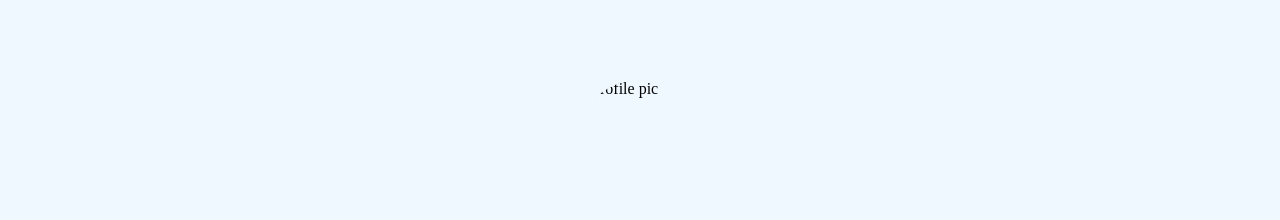
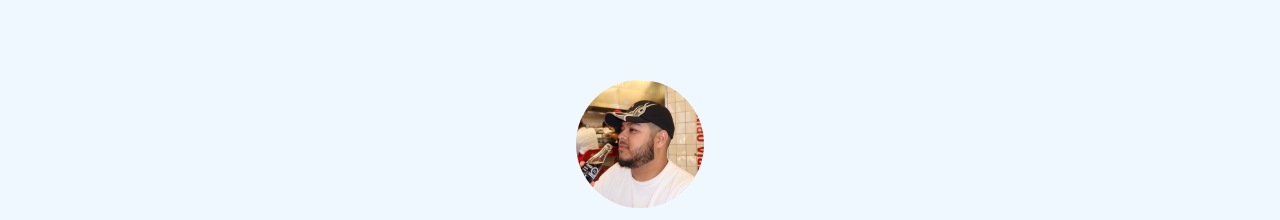
Before and after one commit to egovea95/smcard, a plain HTML site: page index.html in a window 1280 px wide. Shown: the top 220 px of the page. Drawn offline with Linux system fonts and the light colour scheme.

Commit message:
Update index.html

```diff
--- a/index.html
+++ b/index.html
@@ -13,7 +13,7 @@
 
     <body>
         <div class="profile-tag">
-            <img src="images/profilepic.jpeg" alt="profile pic">
+            <img src="profilepic.jpeg" alt="profile pic">
             <h1>@e_govea2</h1>
         </div>
         <div class="link-box">
```
